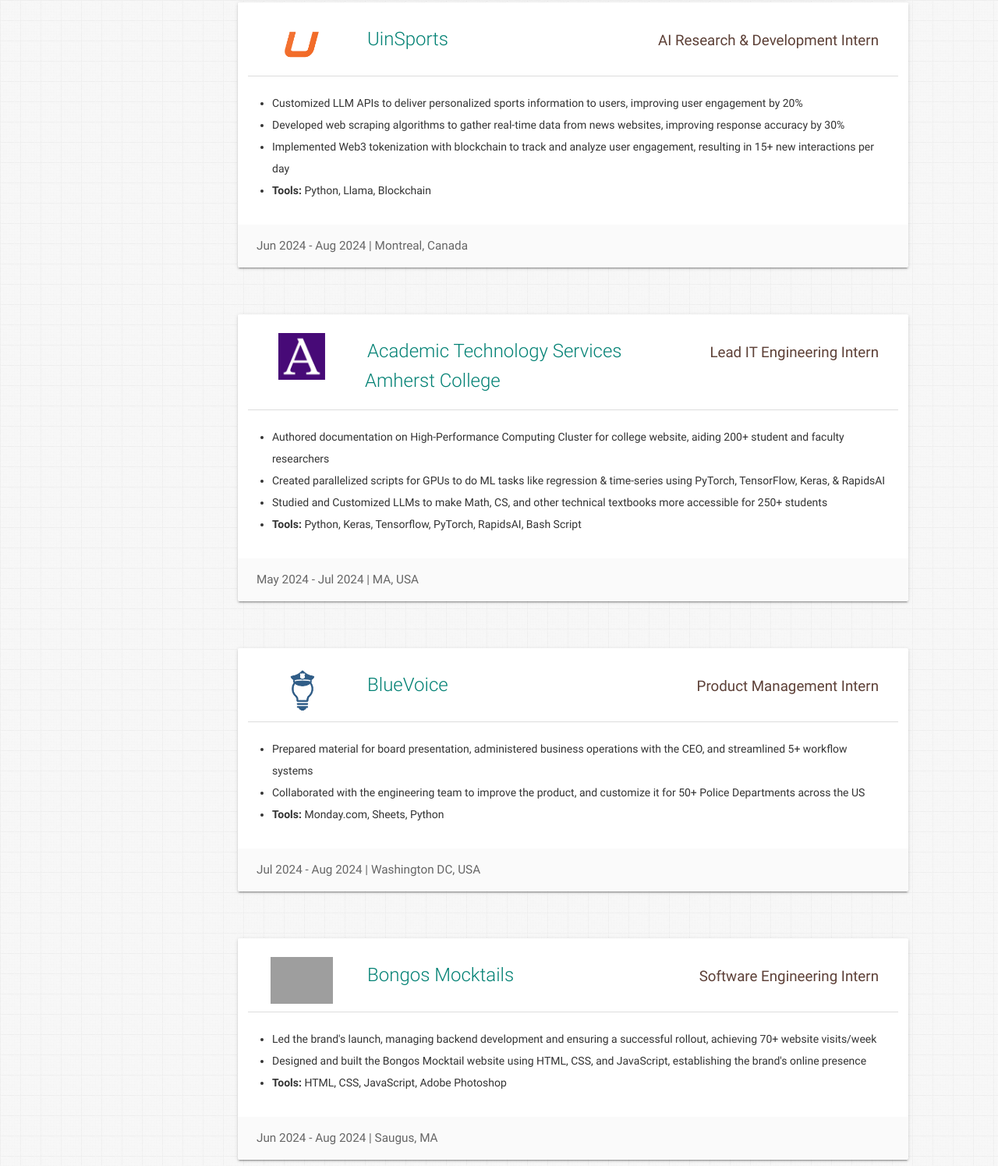
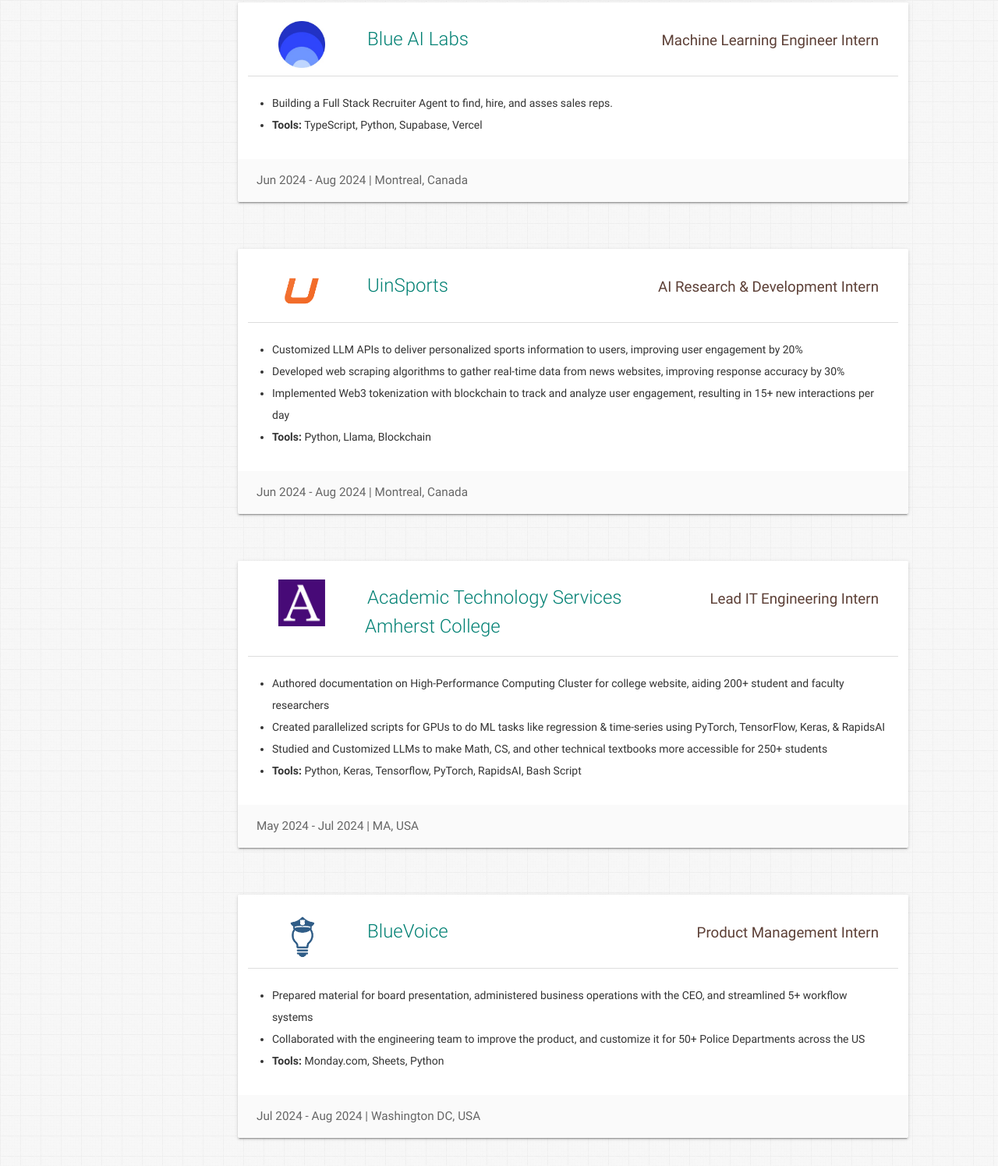
Before and after one commit to agrawal-prakhar/prakhar-agrawal.com, a plain HTML site: page index.html in a window 1280 px wide. Shown: the part 1768-3263 px from the top of the page at 78% size. Drawn offline with nearby package versions, Linux system fonts and the light colour scheme; grey boxes are pictures that could not be loaded.

Commit message:
Added blue experience

```diff
--- a/index.html
+++ b/index.html
@@ -313,6 +313,37 @@
       <h3 class="page-title white-text teal">Work Experience</h3>
       <div class="container">
 
+        <!--  Experience  0 -->
+        <div class="card">
+          <div class="card-content">
+            <div class="row">
+              <div class="col s12 m2">
+                <a href="https://getblue.ai" target="_blank"><img alt="BlueAI logo"
+                    src="/assets/img/blueai_logo.jpeg" class="responsive-img center-block" /></a>
+              </div>
+              <!-- <div class="col s12 m10"> -->
+              <div class="col s12 m10">
+                <p>
+                  <span class="card-title"><a href="https://getblue.ai" target="_blank"
+                      class="teal-text hoverline">Blue AI Labs</a></span>
+                </p>
+              </div>
+            </div>
+            <div class="role brown-text text-darken-2">Machine Learning Engineer Intern</div>
+            <ul>
+              <li>
+                Building a Full Stack Recruiter Agent to find, hire, and asses sales reps.
+              </li>
+              <li>
+                <b>Tools:</b> TypeScript, Python, Supabase, Vercel
+              </li>
+            </ul>
+          </div>
+          <div class="card-action">
+            <span>Jun 2024 - Aug 2024 | Montreal, Canada</span>
+          </div>
+        </div>
+
         <!--  Experience  1 -->
         <div class="card">
           <div class="card-content">
@@ -422,38 +453,7 @@
           </div>
         </div>
 
-        <!-- Experience 4 -->
-        <div class="card">
-          <div class="card-content">
-            <div class="row">
-              <div class="col s12 m2">
-                <a href="" target="_blank"><img alt="Bongos logo"
-                    src="/assets/img/bongos_logo.png" class="responsive-img center-block" /></a>
-              </div>
-              <div class="col s12 m10">
-                <p>
-                  <span class="card-title"><a href="" target="_blank"
-                      class="teal-text hoverline">Bongos Mocktails</a></span>
-                </p>
-              </div>
-            </div>
-            <div class="role brown-text text-darken-2">Software Engineering Intern</div>
-            <ul>
-              <li>
-                Led the brand's launch, managing backend development and ensuring a successful rollout, achieving 70+ website visits/week
-              </li>
-              <li>
-                Designed and built the Bongos Mocktail website using HTML, CSS, and JavaScript, establishing the brand's online presence
-              </li>
-              <li>
-                <b>Tools:</b> HTML, CSS, JavaScript, Adobe Photoshop
-              </li>
-            </ul>
-          </div>
-          <div class="card-action">
-            <span>Jun 2024 - Aug 2024 | Saugus, MA</span>
-          </div>
-        </div>
+
 
         <!-- Experience 5 -->
         <div class="card">
```
Also changed, not shown: assets/img/blueai_logo.jpeg (added).
